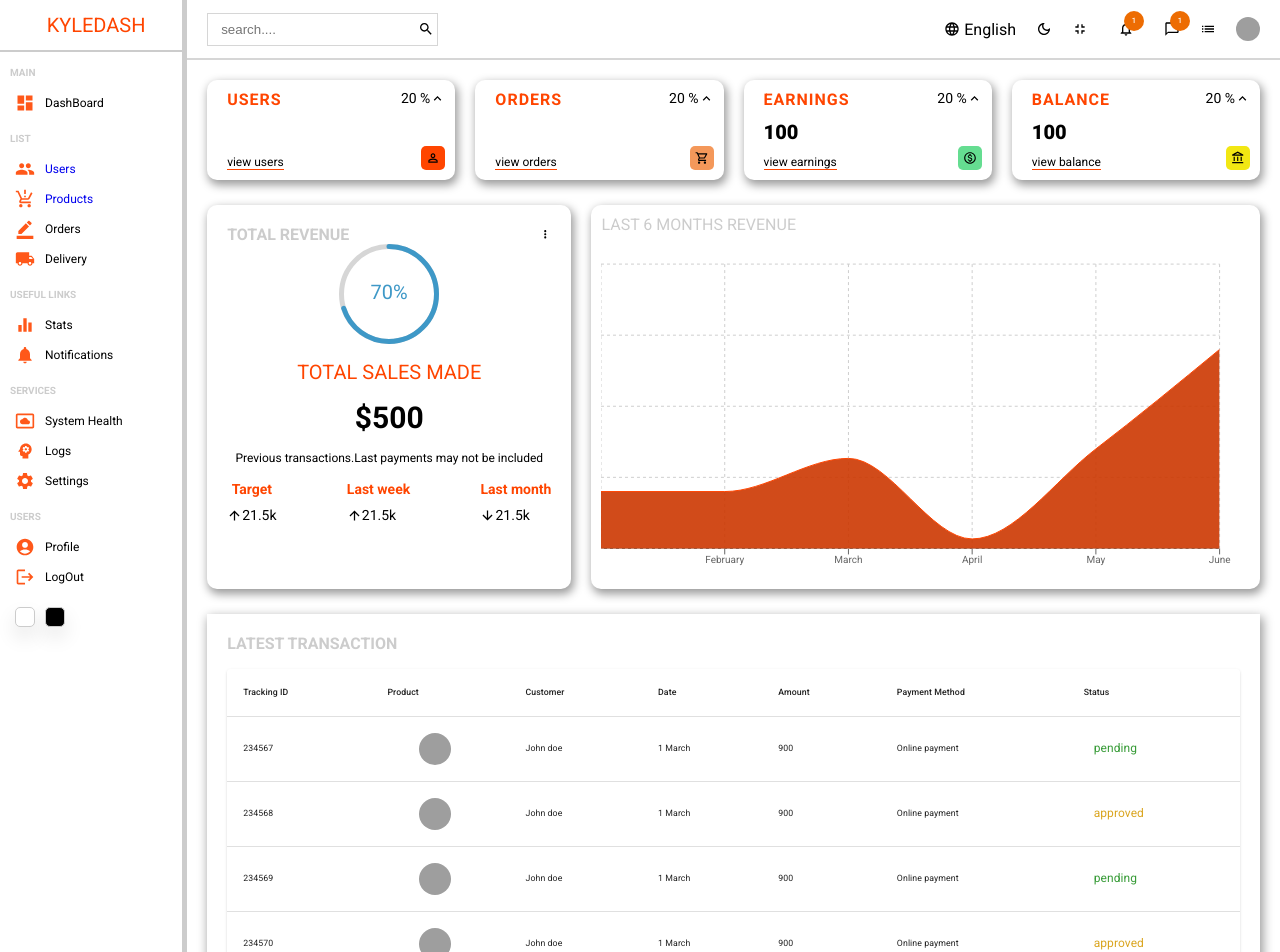
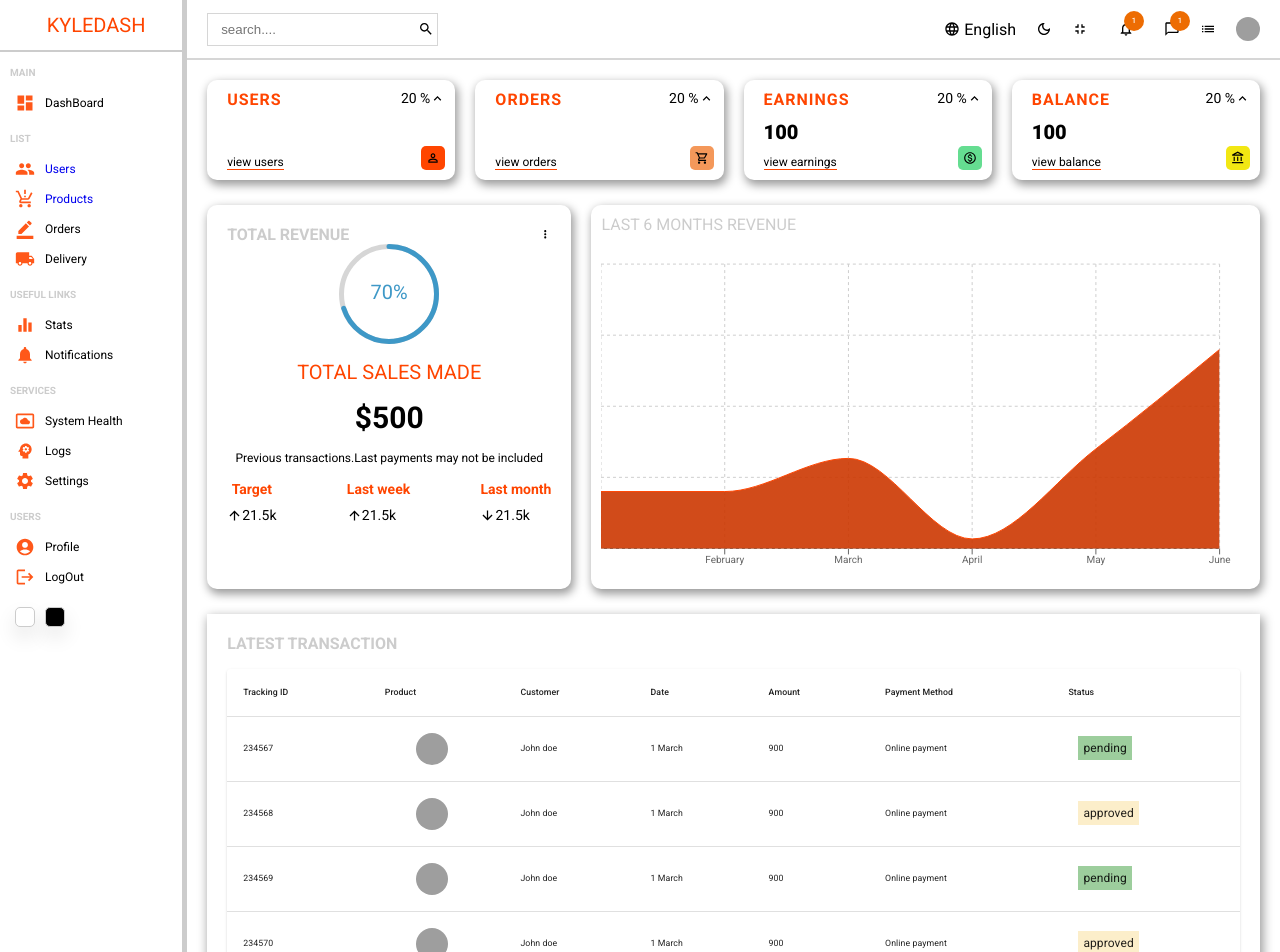
Before and after one commit to MwauStephen/DashBoard, a React (Create React App) app: page / in a window 1280 px wide. Shown: the top 952 px of the page. Built offline with nearby package versions, Linux system fonts and the light colour scheme; grey boxes are pictures that could not be loaded.

Commit message:
added status classes

```diff
--- a/src/Components/table/Table.module.css
+++ b/src/Components/table/Table.module.css
@@ -1,4 +1,5 @@
 .table {
+  /* background-color: #fff; */
 }
 .cell-wrapper {
   display: flex;
@@ -16,8 +17,10 @@
   border-radius: 0.5rem;
 }
 .approved {
-  color: #008000c7;
+  background-color: rgba(0, 128, 0, 0.384);
+  padding: 0.5rem;
 }
 .declined {
-  color: #daa520;
+  background-color: rgba(242, 180, 24, 0.226);
+  padding: 0.5rem;
 }
```
